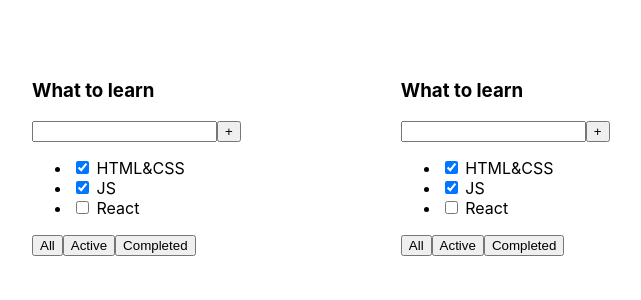
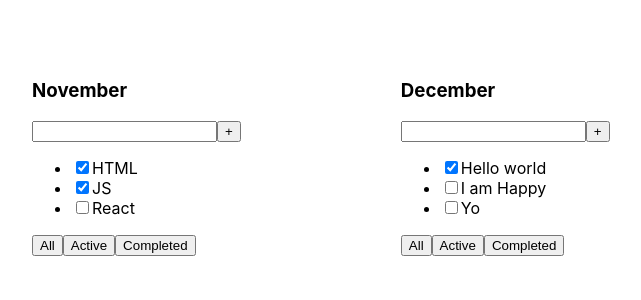
Before and after one commit to VitaliyBarahovskiy/todolist, a React (Create React App) app: page / in a window 1280 px wide. Shown: the top 300 px of the page, without its empty margins (28-669 px from the left). Built offline with nearby package versions, Linux system fonts and the light colour scheme.

Commit message:
Lesson 1

```diff
--- a/src/App.tsx
+++ b/src/App.tsx
@@ -2,11 +2,30 @@ import React from 'react';
 import './App.css';
 import Todolist from "./Todolist";
 
+
 function App() {
+
+    const title1 = 'November'
+    const title2 = 'December'
+
+    const task1 = [
+        {id:1, title: "HTML", isDone:true},
+        {id:2, title: "JS", isDone:true},
+        {id:3, title: "React", isDone:false},
+    ]
+
+
+    const task2 = [
+        {id:1, title: "Hello world", isDone:true},
+        {id:2, title: "I am Happy", isDone:false},
+        {id:3, title: "Yo", isDone:false},
+    ]
+
+
     return (
         <div className="App">
-            <Todolist title={'November'}/>
-            <Todolist title={'December'}/>
+            <Todolist title={title1} tasks={task1} />
+            <Todolist title={title2} tasks={task2} />
 
         </div>
 
--- a/src/Todolist.tsx
+++ b/src/Todolist.tsx
@@ -2,20 +2,30 @@ import React from "react";
 
 type TodolistPropsType = {
     title: string
+    tasks: Array<TaskType>
+}
+
+type TaskType ={
+    id: number,
+    title: string,
+    isDone: boolean
 }
 
 const Todolist = (props:TodolistPropsType) => {
     return  <div className="App">
                 <div>
-                    <h3>What to learn</h3>
+                    <h3>{props.title}</h3>
+
                     <div>
                         <input/>
                         <button>+</button>
                     </div>
                     <ul>
-                        <li><input type="checkbox" checked={true}/> <span>HTML&CSS</span></li>
-                        <li><input type="checkbox" checked={true}/> <span>JS</span></li>
-                        <li><input type="checkbox" checked={false}/> <span>React</span></li>
+                        {props.tasks.map(el=>{
+                            return (
+                                <li><input type="checkbox" checked={el.isDone}/><span>{el.title}</span></li>
+                            )
+                        })}
                     </ul>
                     <div>
                         <button>All</button>
```
Also changed, not shown: 1 other file (tests, documents, lock files or other folders).
